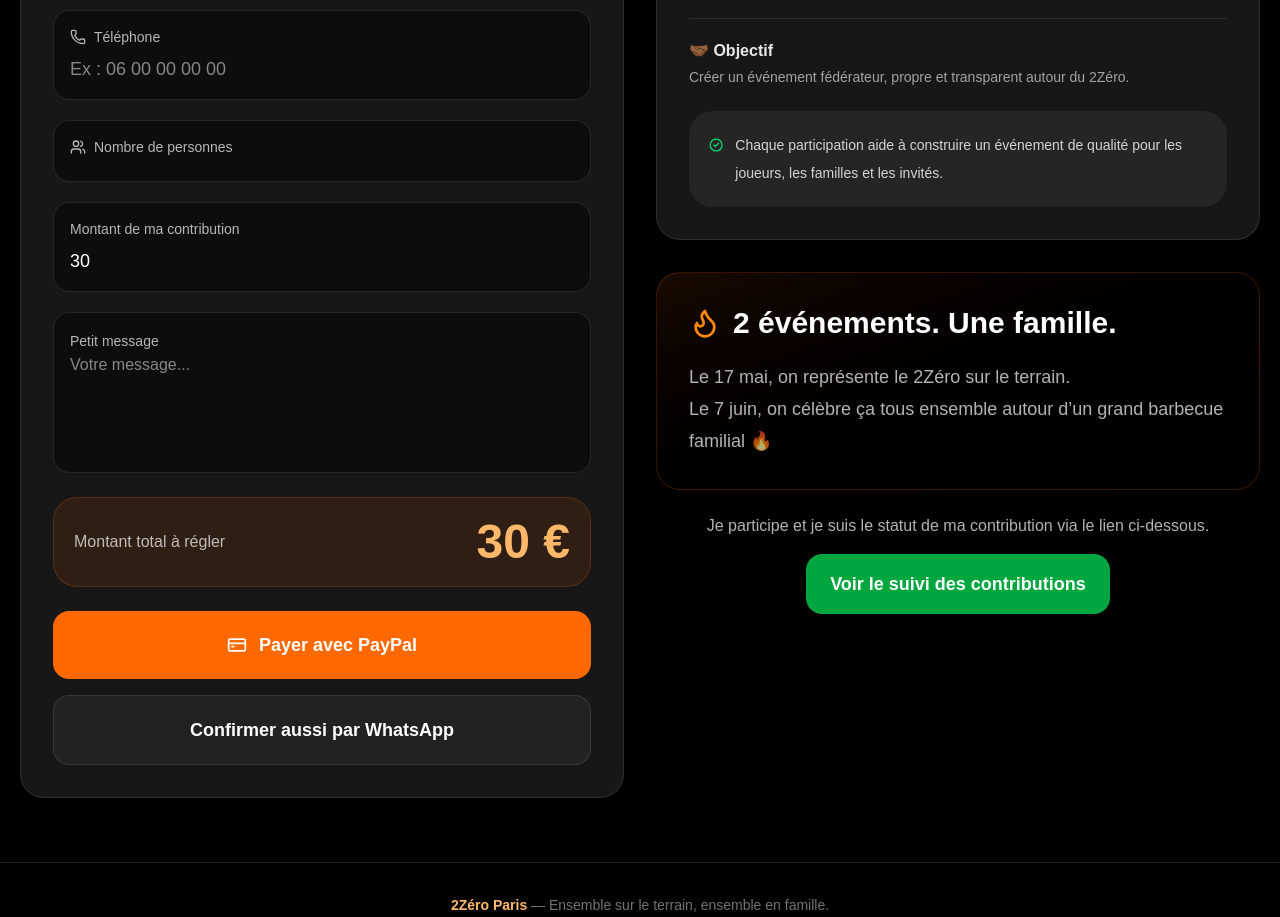
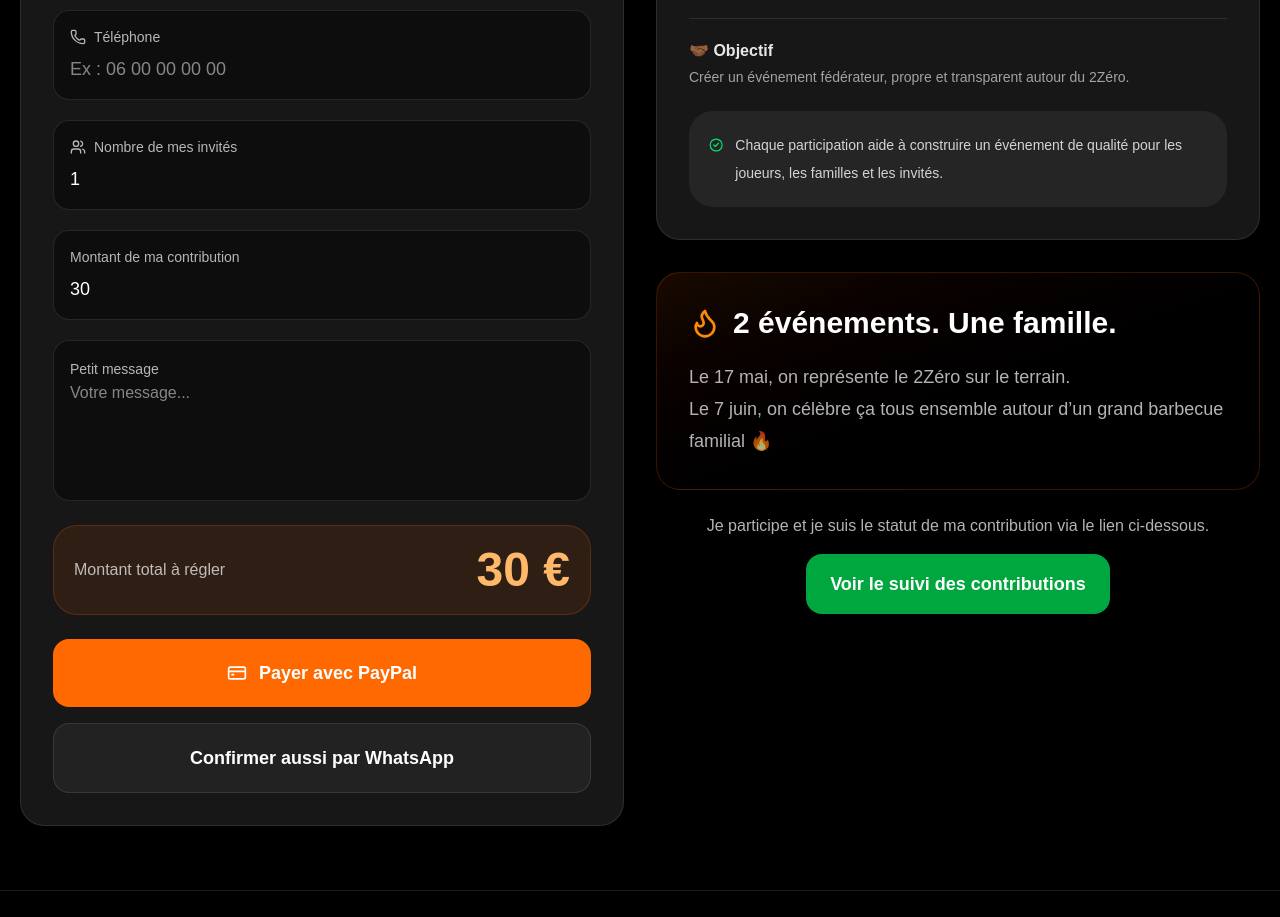
Before and after one commit to elokawilly/deuxzero-event, a Next.js app: page / in a window 1280 px wide. Shown: the part 860-1777 px from the top of the page. Built offline with nearby package versions, Linux system fonts and the light colour scheme.

Commit message:
Modification libelle invites

```diff
--- a/app/page.tsx
+++ b/app/page.tsx
@@ -150,11 +150,23 @@ Paiement effectué via PayPal 👊🏾`
             </div>
 
             {/* PEOPLE */}
-            <div className="rounded-2xl border border-white/10 bg-black/40 p-4">
-              <label className="mb-2 flex items-center gap-2 text-sm text-white/70">
-                <Users className="h-4 w-4" />
-                Nombre de personnes
-                </label>
+            {/* GUESTS */}
+<div className="rounded-2xl border border-white/10 bg-black/40 p-4">
+  <label className="mb-2 flex items-center gap-2 text-sm text-white/70">
+    <Users className="h-4 w-4" />
+    Nombre de mes invités
+  </label>
+
+  <input
+    type="number"
+    min="0"
+    step="1"
+    className="w-full bg-transparent text-lg outline-none"
+    value={form.peopleCount}
+    onChange={(e) =>
+      setForm({ ...form, peopleCount: Number(e.target.value) })
+    }
+  />
 </div>
 <div className="rounded-2xl border border-white/10 bg-black/40 p-4">
   <label className="mb-2 flex items-center gap-2 text-sm text-white/70">
```
